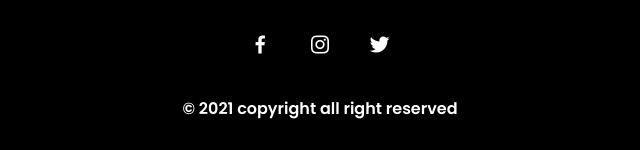
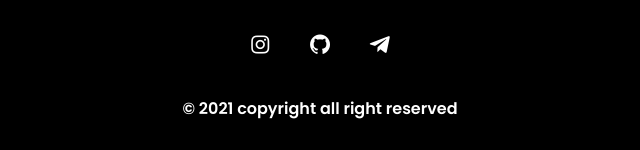
Before and after one commit to Genixcyber/Genixcyber.github.io, a plain HTML site: page index.html in a window 1280 px wide. Shown: the part 2094-2244 px from the top of the page, 320-960 px from the left. Drawn offline with nearby package versions, Linux system fonts and the light colour scheme.

Commit message:
Update index.html

```diff
--- a/index.html
+++ b/index.html
@@ -89,9 +89,9 @@
         <footer class="footer">
             <p class="footer__title">TECHNOCYBER</p>
             <div class="footer__social">
-                <a href="#" class="footer__icon"><i class='bx bxl-facebook' ></i></a>
                 <a href="#" class="footer__icon"><i class='bx bxl-instagram' ></i></a>
-                <a href="#" class="footer__icon"><i class='bx bxl-twitter' ></i></a>
+                <a href="#" class="footer__icon"><i class='bx bxl-github' ></i></a>
+                <a href="#" class="footer__icon"><i class='bx bxl-telegram' ></i></a>
             </div>
             <p>&#169; 2021 copyright all right reserved</p>
         </footer>
```
